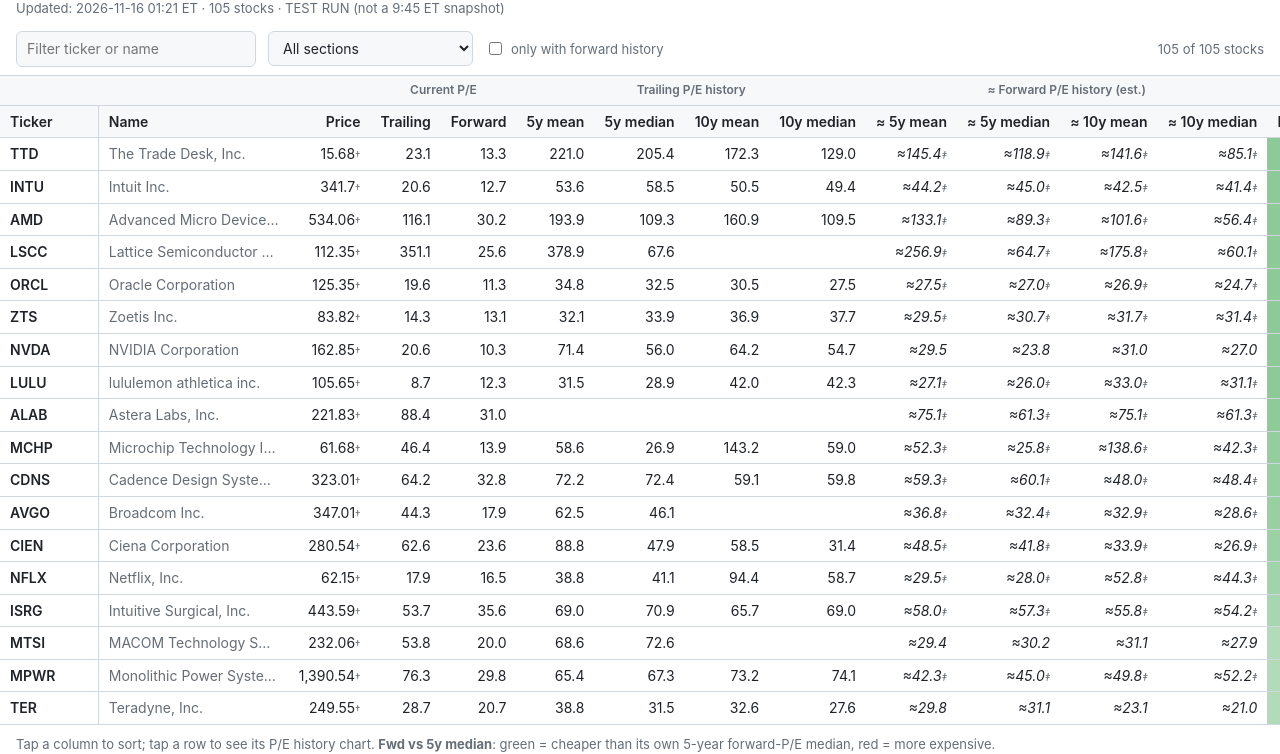
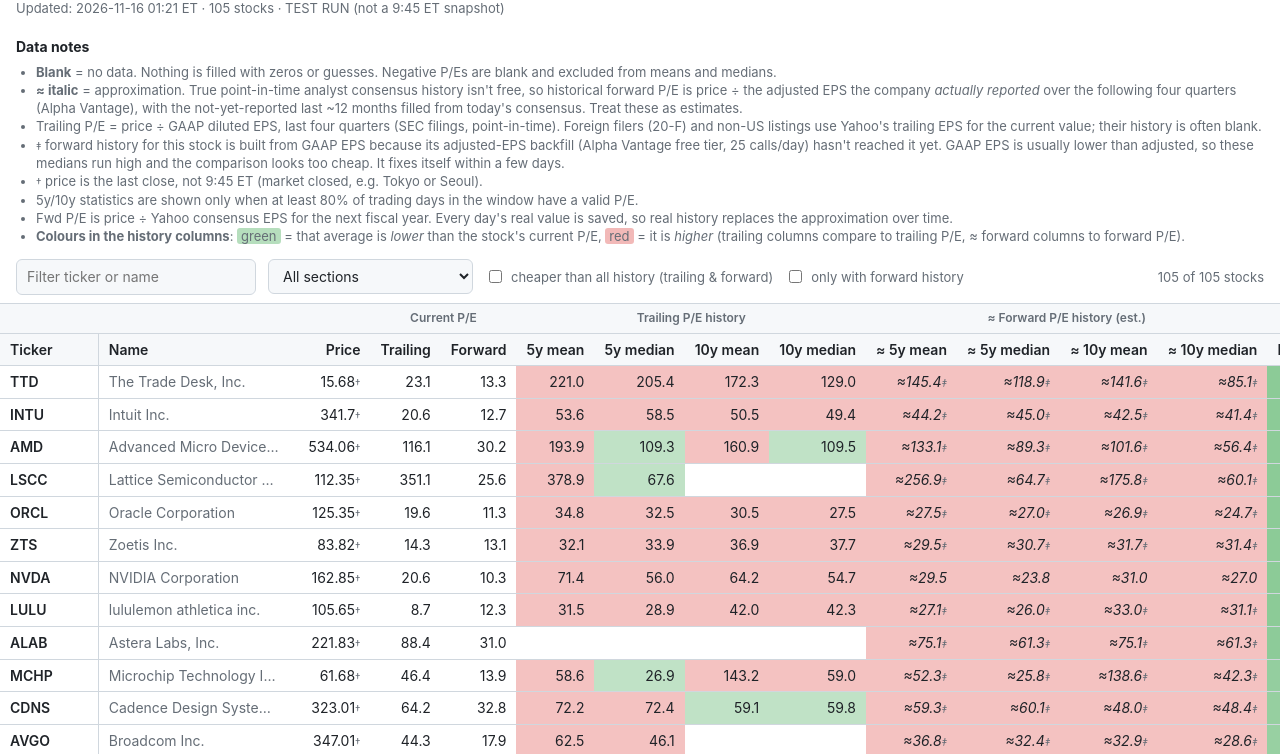
Before and after one commit to dunbok/pe-dashboard, a plain HTML site: page docs/index.html in a window 1280 px wide. Shown: the part 45-799 px from the top of the page. Drawn offline with Linux system fonts and the light colour scheme.

Commit message:
Dashboard: notes on top, cheap-vs-history filter, history column colours

```diff
--- a/docs/index.html
+++ b/docs/index.html
@@ -47,6 +47,9 @@ td.est { font-style: italic; }
 .dag { color: var(--muted); font-size: 11px; }
 .legend, .notes { padding: 10px 16px; color: var(--muted); font-size: 13px; }
 .notes h2 { font-size: 14px; color: var(--text); margin: 14px 0 6px; }
+.notes.top { padding-bottom: 0; } .notes.top h2 { margin-top: 4px; }
+.notes .g { background: rgba(var(--green), .35); padding: 0 4px; border-radius: 3px; }
+.notes .r { background: rgba(var(--red), .35); padding: 0 4px; border-radius: 3px; }
 .notes ul { margin: 6px 0; padding-left: 20px; }
 #archive a { margin-right: 10px; white-space: nowrap; color: var(--accent); }
 dialog { background: var(--bg); color: var(--text); border: 1px solid var(--line); border-radius: 10px;
@@ -72,9 +75,30 @@ button.on { border-color: var(--accent); color: var(--accent); }
   <div id="updated">Loading&hellip;</div>
 </header>
 
+<section class="notes top">
+  <h2>Data notes</h2>
+  <ul>
+    <li><b>Blank</b> = no data. Nothing is filled with zeros or guesses. Negative P/Es are blank and excluded from means and medians.</li>
+    <li><b>&asymp; italic</b> = approximation. True point-in-time analyst consensus history isn't free, so historical forward P/E is
+      price &divide; the adjusted EPS the company <i>actually reported</i> over the following four quarters (Alpha Vantage), with
+      the not-yet-reported last ~12 months filled from today's consensus. Treat these as estimates.</li>
+    <li>Trailing P/E = price &divide; GAAP diluted EPS, last four quarters (SEC filings, point-in-time). Foreign filers (20-F) and
+      non-US listings use Yahoo's trailing EPS for the current value; their history is often blank.</li>
+    <li><span class="dag">&Dagger;</span> forward history for this stock is built from GAAP EPS because its adjusted-EPS backfill
+      (Alpha Vantage free tier, 25 calls/day) hasn't reached it yet. GAAP EPS is usually lower than adjusted, so these medians run
+      high and the comparison looks too cheap. It fixes itself within a few days.</li>
+    <li><span class="dag">&dagger;</span> price is the last close, not 9:45 ET (market closed, e.g. Tokyo or Seoul).</li>
+    <li>5y/10y statistics are shown only when at least 80% of trading days in the window have a valid P/E.</li>
+    <li>Fwd P/E is price &divide; Yahoo consensus EPS for the next fiscal year. Every day's real value is saved, so real history replaces the approximation over time.</li>
+    <li><b>Colours in the history columns</b>: <span class="g">green</span> = that average is <i>lower</i> than the stock's current P/E,
+      <span class="r">red</span> = it is <i>higher</i> (trailing columns compare to trailing P/E, &asymp; forward columns to forward P/E).</li>
+  </ul>
+</section>
+
 <div class="controls">
   <input type="search" id="q" placeholder="Filter ticker or name" aria-label="Filter">
   <select id="sec" aria-label="Section"><option value="">All sections</option></select>
+  <label title="Trailing P/E is below its 5y &amp; 10y mean and median, AND forward P/E is below its 5y &amp; 10y mean and median"><input type="checkbox" id="cheap"> cheaper than all history (trailing &amp; forward)</label>
   <label><input type="checkbox" id="onlyfwd"> only with forward history</label>
   <span id="count"></span>
 </div>
@@ -95,21 +119,6 @@ button.on { border-color: var(--accent); color: var(--accent); }
 </div>
 
 <section class="notes">
-  <h2>Data notes</h2>
-  <ul>
-    <li><b>Blank</b> = no data. Nothing is filled with zeros or guesses. Negative P/Es are blank and excluded from means and medians.</li>
-    <li><b>&asymp; italic</b> = approximation. True point-in-time analyst consensus history isn't free, so historical forward P/E is
-      price &divide; the adjusted EPS the company <i>actually reported</i> over the following four quarters (Alpha Vantage), with
-      the not-yet-reported last ~12 months filled from today's consensus. Treat these as estimates.</li>
-    <li>Trailing P/E = price &divide; GAAP diluted EPS, last four quarters (SEC filings, point-in-time). Foreign filers (20-F) and
-      non-US listings use Yahoo's trailing EPS for the current value; their history is often blank.</li>
-    <li><span class="dag">&Dagger;</span> forward history for this stock is built from GAAP EPS because its adjusted-EPS backfill
-      (Alpha Vantage free tier, 25 calls/day) hasn't reached it yet. GAAP EPS is usually lower than adjusted, so these medians run
-      high and the comparison looks too cheap. It fixes itself within a few days.</li>
-    <li><span class="dag">&dagger;</span> price is the last close, not 9:45 ET (market closed, e.g. Tokyo or Seoul).</li>
-    <li>5y/10y statistics are shown only when at least 80% of trading days in the window have a valid P/E.</li>
-    <li>Fwd P/E is price &divide; Yahoo consensus EPS for the next fiscal year. Every day's real value is saved, so real history replaces the approximation over time.</li>
-  </ul>
   <h2>Past days</h2>
   <div id="archive">Loading&hellip;</div>
 </section>
@@ -186,11 +195,30 @@ function pctColor(v) {
   return `rgba(${v < 0 ? "var(--green)" : "var(--red)"},${a.toFixed(2)})`;
 }
 
+const num = (v) => typeof v === "number" && isFinite(v);
+const TR_STATS = ["tr_5y_mean", "tr_5y_median", "tr_10y_mean", "tr_10y_median"];
+const FWD_STATS = ["fwd_5y_mean", "fwd_5y_median", "fwd_10y_mean", "fwd_10y_median"];
+
+// Current P/E strictly below all four of its own history stats (needs all values present).
+function cheapVsHistory(r) {
+  return num(r.trailing_pe) && num(r.forward_pe) &&
+    TR_STATS.every((k) => num(r[k]) && r.trailing_pe < r[k]) &&
+    FWD_STATS.every((k) => num(r[k]) && r.forward_pe < r[k]);
+}
+
+// green = history value is lower than the current P/E, red = higher
+function cmpColor(col, r) {
+  const stat = r[col.k], cur = col.k.startsWith("tr_") ? r.trailing_pe : r.forward_pe;
+  if (!num(stat) || !num(cur) || stat === cur) return "";
+  return `rgba(${stat < cur ? "var(--green)" : "var(--red)"},.30)`;
+}
+
 function visibleRows() {
-  const q = $("#q").value.trim().toLowerCase(), sec = $("#sec").value, only = $("#onlyfwd").checked;
+  const q = $("#q").value.trim().toLowerCase(), sec = $("#sec").value, only = $("#onlyfwd").checked,
+    cheap = $("#cheap").checked;
   return rows.filter((r) =>
     (!q || r.ticker.toLowerCase().includes(q) || (r.name || "").toLowerCase().includes(q)) &&
-    (!sec || r.section === sec) && (!only || r.fwd_5y_median !== null));
+    (!sec || r.section === sec) && (!only || r.fwd_5y_median !== null) && (!cheap || cheapVsHistory(r)));
 }
 
 function render() {
@@ -222,6 +250,7 @@ function render() {
       if (c.k === "name") td.classList.add("name");
       if (c.est) td.classList.add("est");
       if (c.type === "pct") td.style.background = pctColor(v);
+      else if (TR_STATS.includes(c.k) || FWD_STATS.includes(c.k)) td.style.background = cmpColor(c, r);
       if (c.k === "price" && v !== null && r.price_basis && r.price_basis !== "9:45") {
         const s = document.createElement("span"); s.className = "dag"; s.textContent = "†";
         s.title = "Price is the " + r.price_basis + ", not 9:45 ET"; td.appendChild(s);
@@ -326,7 +355,7 @@ async function boot() {
     (DATA.forced ? "  ·  TEST RUN (not a 9:45 ET snapshot)" : "");
   const secs = [...new Set(rows.map((r) => r.section).filter(Boolean))];
   secs.forEach((s) => { const o = document.createElement("option"); o.value = s; o.textContent = s; $("#sec").appendChild(o); });
-  ["#q", "#sec", "#onlyfwd"].forEach((s) => $(s).addEventListener("input", render));
+  ["#q", "#sec", "#onlyfwd", "#cheap"].forEach((s) => $(s).addEventListener("input", render));
   render();
   try {
     const dates = await (await fetch("data/archive.json", { cache: "no-store" })).json();
```
